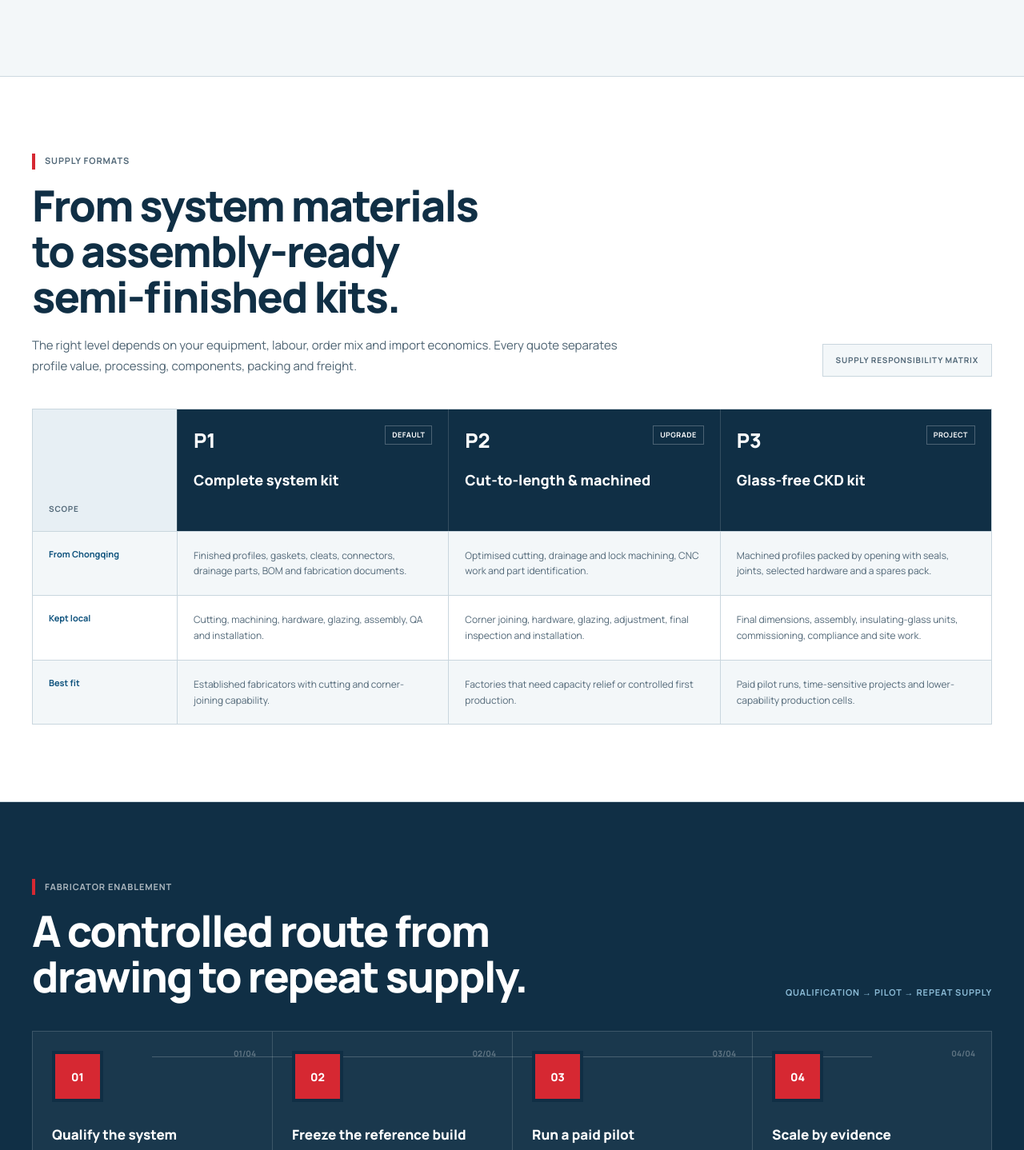
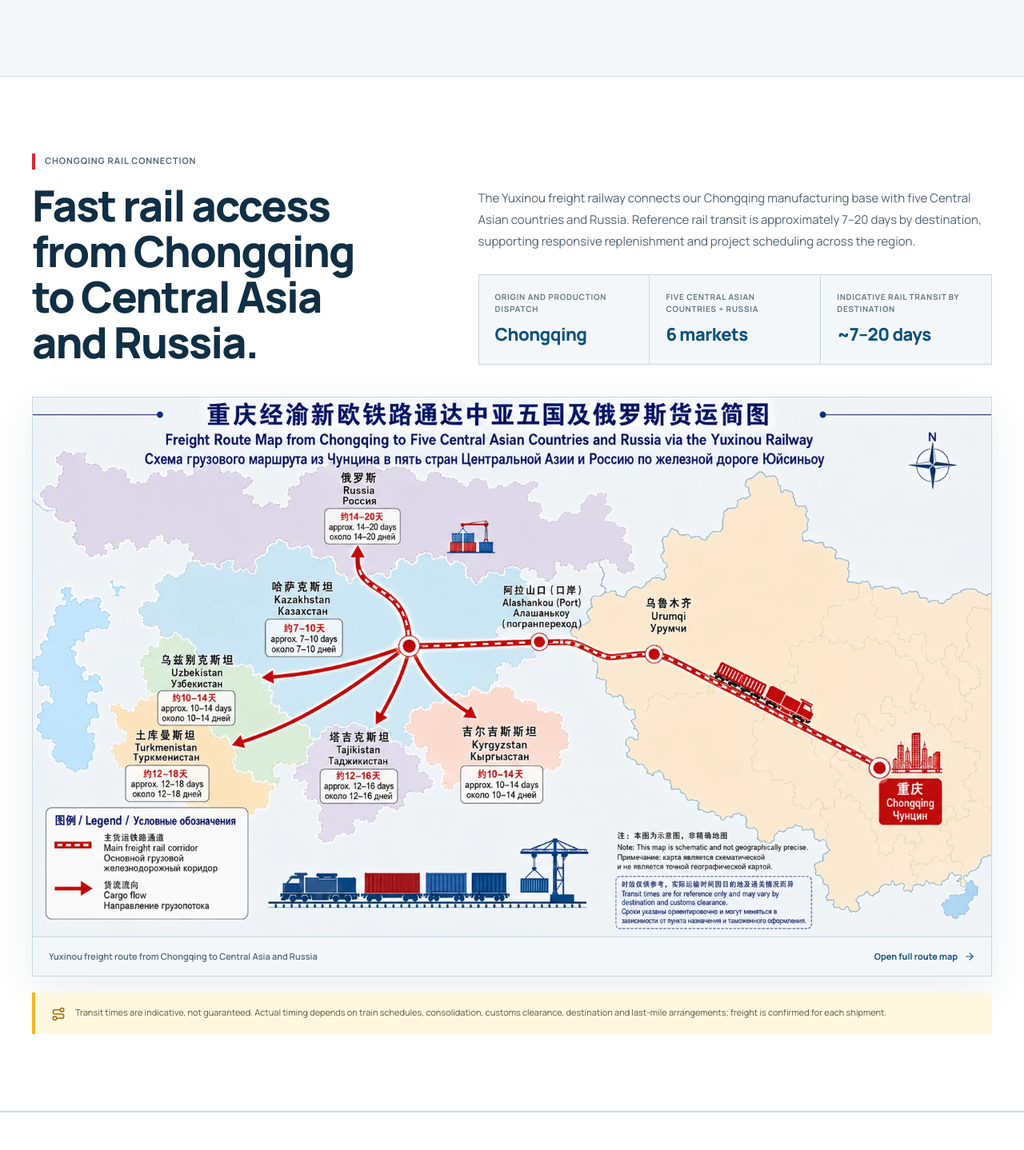
Before and after one commit to f1frp2015-gif/pinde-website, a Next.js app: page /en in a window 1280 px wide. Shown: the part 2092-3530 px from the top of the page at 80% size. Built offline with nearby package versions, Linux system fonts and the light colour scheme.

Commit message:
Add Yuxinou rail route to homepage (#15)
Co-authored-by: Ori (f1frp2015-gif) <273050638+f1frp2015-gif@users.noreply.github.com>

```diff
--- a/src/components/MarketLandingPage.tsx
+++ b/src/components/MarketLandingPage.tsx
@@ -388,6 +388,68 @@ export default function MarketLandingPage({ locale, content }: Props) {
         </div>
       </section>
 
+      <section id="rail-route" className={`${sectionPadding} border-y border-[#CDD9E0] bg-white`}>
+        <div className={container}>
+          <div className="grid gap-8 lg:grid-cols-[0.9fr_1.1fr] lg:items-end">
+            <SectionHeading eyebrow={content.logistics.eyebrow} title={content.logistics.title} />
+            <div>
+              <p className="max-w-[680px] text-[15px] leading-[1.8] text-[#4E6473]">
+                {content.logistics.intro}
+              </p>
+              <dl className="mt-7 grid gap-px border border-[#C9D6DE] bg-[#C9D6DE] sm:grid-cols-3">
+                {content.logistics.facts.map((fact) => (
+                  <div key={fact.label} className="bg-[#F3F7F9] p-5">
+                    <dt className="text-[10px] font-bold uppercase tracking-[0.07em] text-[#667B89]">
+                      {fact.label}
+                    </dt>
+                    <dd className="mt-2 text-[22px] font-extrabold tracking-[-0.025em] text-[#0E527D]">
+                      {fact.value}
+                    </dd>
+                  </div>
+                ))}
+              </dl>
+            </div>
+          </div>
+
+          <figure className="mt-10 overflow-hidden border border-[#C9D6DE] bg-[#F3F7F9] shadow-[0_18px_50px_rgba(16,47,69,0.08)]">
+            <a
+              href="/images/yuxinou-freight-route-map.webp"
+              target="_blank"
+              rel="noopener noreferrer"
+              aria-label={content.logistics.openMap}
+              className="group block"
+            >
+              <div className="relative aspect-[1672/941] w-full overflow-hidden bg-white">
+                <Image
+                  src="/images/yuxinou-freight-route-map.webp"
+                  alt={content.logistics.mapAlt}
+                  fill
+                  sizes="(min-width: 1280px) 1200px, calc(100vw - 40px)"
+                  className="object-contain transition-transform duration-500 group-hover:scale-[1.01]"
+                />
+              </div>
+            </a>
+            <figcaption className="flex flex-col gap-4 border-t border-[#C9D6DE] px-5 py-4 sm:flex-row sm:items-center sm:justify-between">
+              <span className="text-[11px] font-semibold text-[#526878]">{content.logistics.mapCaption}</span>
+              <a
+                href="/images/yuxinou-freight-route-map.webp"
+                target="_blank"
+                rel="noopener noreferrer"
+                className="inline-flex shrink-0 items-center gap-2 text-[11px] font-bold text-[#0E527D] hover:text-[#D62832]"
+              >
+                {content.logistics.openMap}
+                <ArrowRight size={14} />
+              </a>
+            </figcaption>
+          </figure>
+
+          <p className="mt-5 flex items-start gap-3 border-l-4 border-[#F0B429] bg-[#FFF8DF] px-5 py-4 text-[11px] leading-[1.7] text-[#5C593E]">
+            <Route size={18} className="mt-0.5 shrink-0 text-[#A66B00]" />
+            {content.logistics.note}
+          </p>
+        </div>
+      </section>
+
       <section id="formats" className={`${sectionPadding} scroll-mt-28 border-y border-[#CDD9E0] bg-white`}>
         <div className={container}>
           <div className="flex flex-col justify-between gap-6 lg:flex-row lg:items-end">
--- a/src/content/landing.ts
+++ b/src/content/landing.ts
@@ -108,6 +108,23 @@ export const landingContent = {
       ],
       evidence:
         "Thermal, structural and weather-performance values are stated only for a verified specimen, glazing build-up and test scope. Unverified values remain project targets—not sales claims.",
+    },
+    logistics: {
+      eyebrow: "Chongqing rail connection",
+      title: "Fast rail access from Chongqing to Central Asia and Russia.",
+      intro:
+        "The Yuxinou freight railway connects our Chongqing manufacturing base with five Central Asian countries and Russia. Reference rail transit is approximately 7–20 days by destination, supporting responsive replenishment and project scheduling across the region.",
+      facts: [
+        { value: "Chongqing", label: "Origin and production dispatch" },
+        { value: "6 markets", label: "Five Central Asian countries + Russia" },
+        { value: "~7–20 days", label: "Indicative rail transit by destination" },
+      ],
+      mapAlt:
+        "Yuxinou railway freight route map from Chongqing to Kazakhstan, Uzbekistan, Turkmenistan, Tajikistan, Kyrgyzstan and Russia",
+      mapCaption: "Yuxinou freight route from Chongqing to Central Asia and Russia",
+      openMap: "Open full route map",
+      note:
+        "Transit times are indicative, not guaranteed. Actual timing depends on train schedules, consolidation, customs clearance, destination and last-mile arrangements; freight is confirmed for each shipment.",
     },
     formats: {
       eyebrow: "Supply formats",
@@ -449,6 +466,23 @@ export const landingContent = {
       evidence:
         "Показатели теплотехники, прочности и герметичности указываются только для проверенного образца, стеклопакета и объёма испытаний. Непроверенные значения остаются целями проекта, а не рекламными обещаниями.",
     },
+    logistics: {
+      eyebrow: "Железнодорожная связь из Чунцина",
+      title: "Быстрый железнодорожный маршрут в Центральную Азию и Россию.",
+      intro:
+        "Грузовая железная дорога Юйсиньоу связывает нашу производственную базу в Чунцине с пятью странами Центральной Азии и Россией. Ориентировочное время перевозки составляет 7–20 дней в зависимости от направления, что упрощает пополнение запасов и планирование проектов в регионе.",
+      facts: [
+        { value: "Чунцин", label: "Производство и отправление" },
+        { value: "6 рынков", label: "Пять стран Центральной Азии + Россия" },
+        { value: "~7–20 дней", label: "Ориентировочный срок по железной дороге" },
+      ],
+      mapAlt:
+        "Схема железнодорожного грузового маршрута Юйсиньоу из Чунцина в Казахстан, Узбекистан, Туркменистан, Таджикистан, Кыргызстан и Россию",
+      mapCaption: "Грузовой маршрут Юйсиньоу из Чунцина в Центральную Азию и Россию",
+      openMap: "Открыть карту маршрута",
+      note:
+        "Сроки указаны ориентировочно и не гарантируются. Фактическое время зависит от графика поездов, консолидации, таможенного оформления, пункта назначения и последней мили; стоимость перевозки подтверждается для каждой партии.",
+    },
     formats: {
       eyebrow: "Форматы поставки",
       title: "От системных материалов до полуфабрикатов, готовых к сборке.",
```
Also changed, not shown: public/images/yuxinou-freight-route-map.webp (added), public/llms-full.txt, public/llms.txt.
